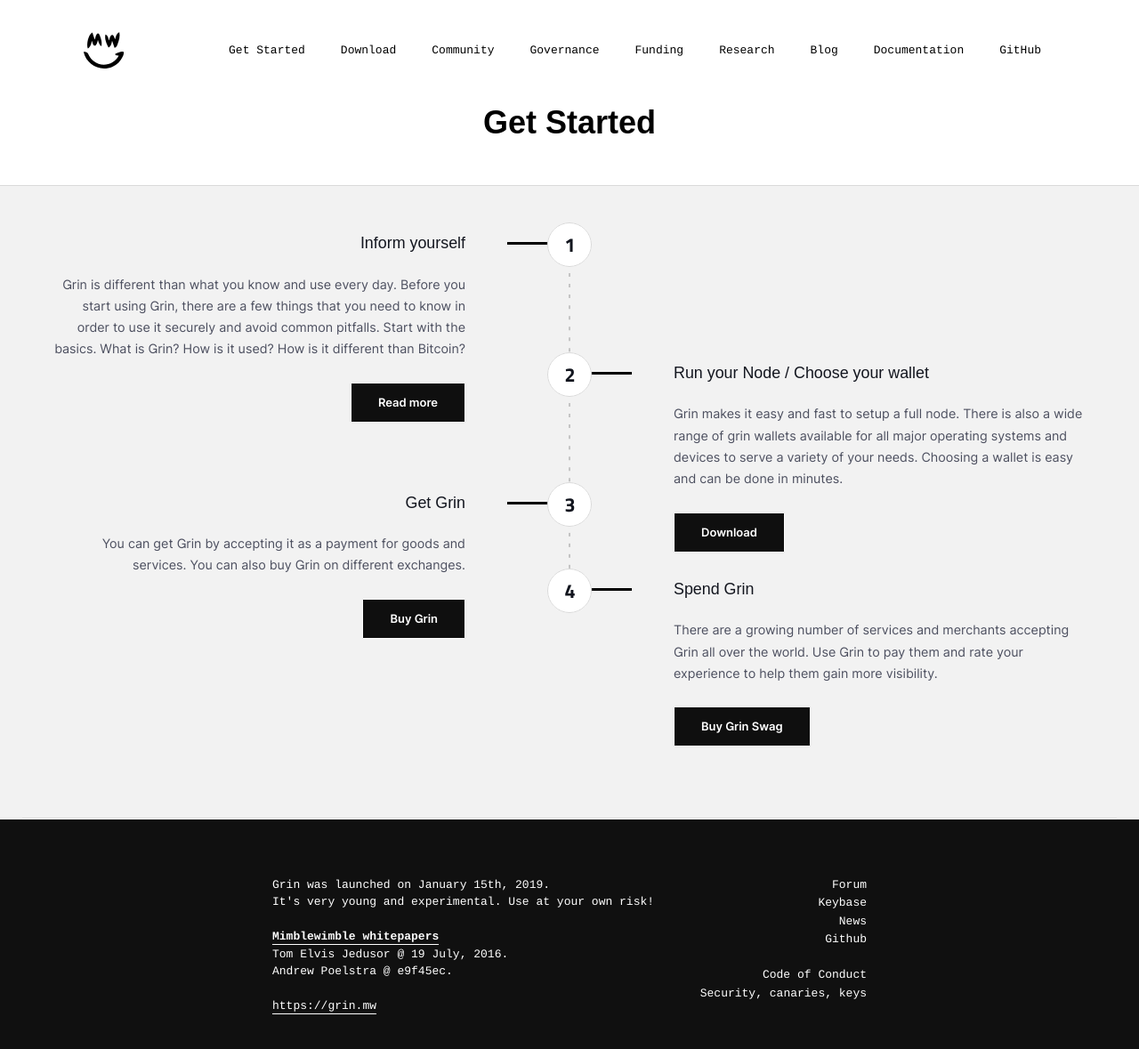
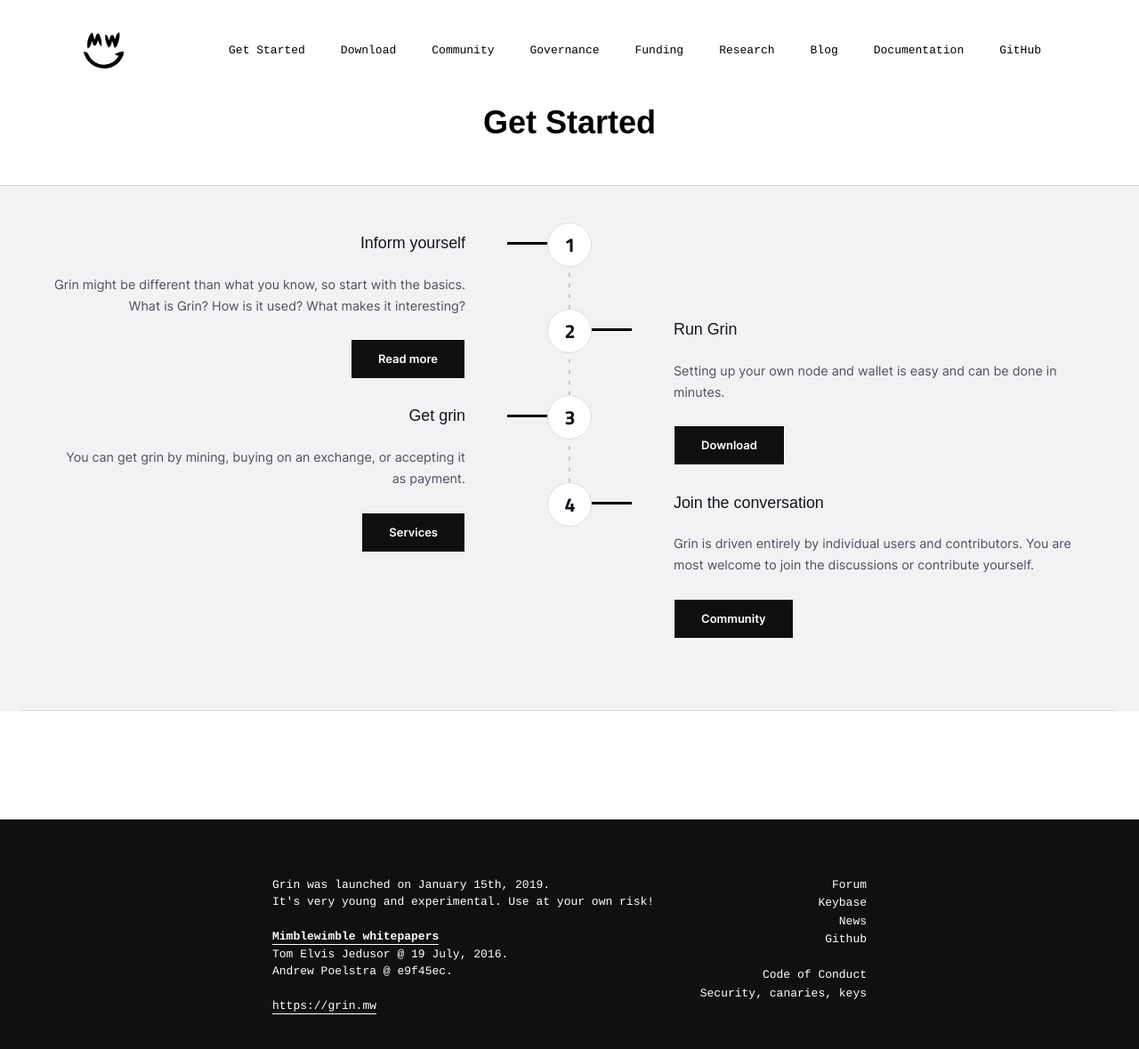
Before and after one commit to mimblewimble/site, a Jekyll site: the page built from get-started.html, in a window 1280 px wide and 1248 px high. Shown: the top 1179 px of the window at 89% size. Built offline with Jekyll 4.4.1, drawn with Linux system fonts in a browser that asks for light colours; nearby versions of some CDN libraries.

Commit message:
Changes to introduction (#233)
* remove endorsement

* update link to mw intro

* changes to get-started

* add quickstart link

* divide up sentence

* change id from spend to convo

* remove "not your keys" comment

* format fix

* changes to download quickstart

* fix something

Co-authored-by: Paouky <Paouky@users.noreply.github.com>

```diff
--- a/_sass/download.scss
+++ b/_sass/download.scss
@@ -1,6 +1,6 @@
 .download-heading {
   text-align: center;
-  padding: 40px 20px 30px 20px;
+  padding: 40px 20px 0px 20px;
   background-color: white;
   p {
     max-width: 600px;
@@ -9,6 +9,12 @@
     margin: 0 auto;
   }
 }
+
+.download-quickstart {
+  padding: 10px;
+  text-align: center;
+}
+
 .download-subheading {
   line-height: 1.4em;
   font-weight: 500;
--- a/download.html
+++ b/download.html
@@ -10,6 +10,9 @@
         Please note that grin and grin-wallet come without a graphical user interface (GUI).<br>
         For GUI wallet and node see the community projects below.
       </div>
+    </div>
+    <div class="download-quickstart">
+      <a href="docs.grin.mw/docs/getting-started/quickstart/install/">Quickstart↗</a>
     </div>
     <section class="download-section">
       <!-- Tab links -->
@@ -87,7 +90,6 @@
   <div class="community">
     <h2>Community Projects</h2>
     <div class="community-subheading">
-      Grin does not endorse nor support any of the listed projects.<br>
       We only list community projects, use at your own risk.
     </div>
     <div class="community-content">
--- a/get-started.html
+++ b/get-started.html
@@ -13,10 +13,10 @@
           <div class="left-column">
             <h2 id="inform">
               Inform yourself</h2>
-            <p>Grin is different than what you know and use every day. Before you start using Grin, there are a few things that you need to know in order to use it securely and avoid common pitfalls. Start with the basics. What is Grin? How is it used? How is it different than Bitcoin?
+            <p>Grin might be different than what you know, so start with the basics. What is Grin? How is it used? What makes it interesting?
               </p>
             <div>
-              <a class="btn-bright" href="https://github.com/mimblewimble/grin/blob/master/doc/grin4bitcoiners.md">Read more</a>
+              <a class="btn-bright" href="https://docs.grin.mw">Read more</a>
             </div>
           </div>
         </div>
@@ -26,8 +26,8 @@
         <div class="start-content">
           <div class="right-column">
             <h2 id="choose">
-              Run your Node / Choose your wallet</h2>
-            <p>Grin makes it easy and fast to setup a full node. There is also a wide range of grin wallets available for all major operating systems and devices to serve a variety of your needs. Choosing a wallet is easy and can be done in minutes.</p>
+              Run Grin</h2>
+            <p>Setting up your own node and wallet is easy and can be done in minutes.</p>
             <div>
               <a class="btn-bright" href="/download">Download</a>
             </div>
@@ -39,10 +39,10 @@
         <div class="start-content">
           <div class="left-column">
             <h2 id="get">
-              Get Grin</h2>
-            <p>You can get Grin by accepting it as a payment for goods and services. You can also buy Grin on different exchanges.</p>
+              Get grin</h2>
+            <p>You can get grin by mining, buying on an exchange, or accepting it as payment.</p>
             <div>
-              <a class="btn-bright" href="https://github.com/mimblewimble/docs/wiki/Community-projects#exchanges">Buy Grin</a>
+              <a class="btn-bright" href="https://docs.grin.mw/wiki/services/list-of-services/">Services</a>
             </div>
           </div>
         </div>
@@ -51,11 +51,11 @@
       <div class="start-block">
         <div class="start-content">
           <div class="right-column">
-            <h2 id="spend">
-              Spend Grin</h2>
-            <p>There are a growing number of services and merchants accepting Grin all over the world. Use Grin to pay them and rate your experience to help them gain more visibility.</p>
+            <h2 id="conversation">
+                Join the conversation</h2>
+              <p>Grin is driven entirely by individual users and contributors. You are most welcome to join the discussions or contribute yourself.</p>
             <div>
-              <a class="btn-bright" href="https://tmgox.com">Buy Grin Swag</a>
+              <a class="btn-bright" href="/community">Community</a>
             </div>
           </div>
         </div>
--- a/index.html
+++ b/index.html
@@ -42,7 +42,7 @@
       <div>
         <ul>
           <li class="section-3-link">
-            <p>“</p><a href="https://github.com/mimblewimble/grin/blob/master/doc/intro.md"><span>Introduction to MimbleWimble</span></a><p>” →</p>
+            <p>“</p><a href="https://docs.grin.mw/wiki/introduction/mimblewimble/ecc/"><span>Introduction to Mimblewimble</span></a><p>” →</p>
           </li>
           <li class="section-3-link">
             <p>“</p><a href="fund"><span>Funding</span></a><p>” →</p>
```
Also changed, not shown: community.md (line endings or trailing spaces).
